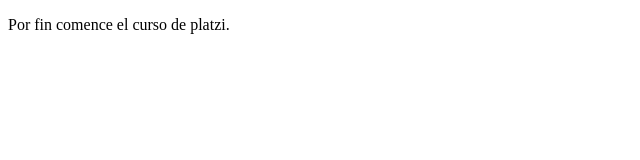
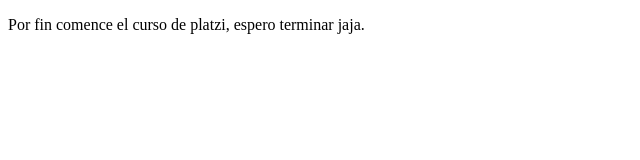
Before and after one commit to carlosmelo962021/proyectoDemoCursoPrework, a plain HTML site: page index.html in a window 1280 px wide. Shown: the whole page, without its empty margins (0-640 px from the left). Drawn offline with Linux system fonts and the light colour scheme.

Commit message:
cambios agregamos esperanza a terminar el curso de platzi

```diff
--- a/index.html
+++ b/index.html
@@ -8,7 +8,7 @@
 </head>
 <body>
     <p>
-Por fin comence el curso de platzi.
+Por fin comence el curso de platzi, espero terminar jaja.
 </p>
 
 </body>
```
